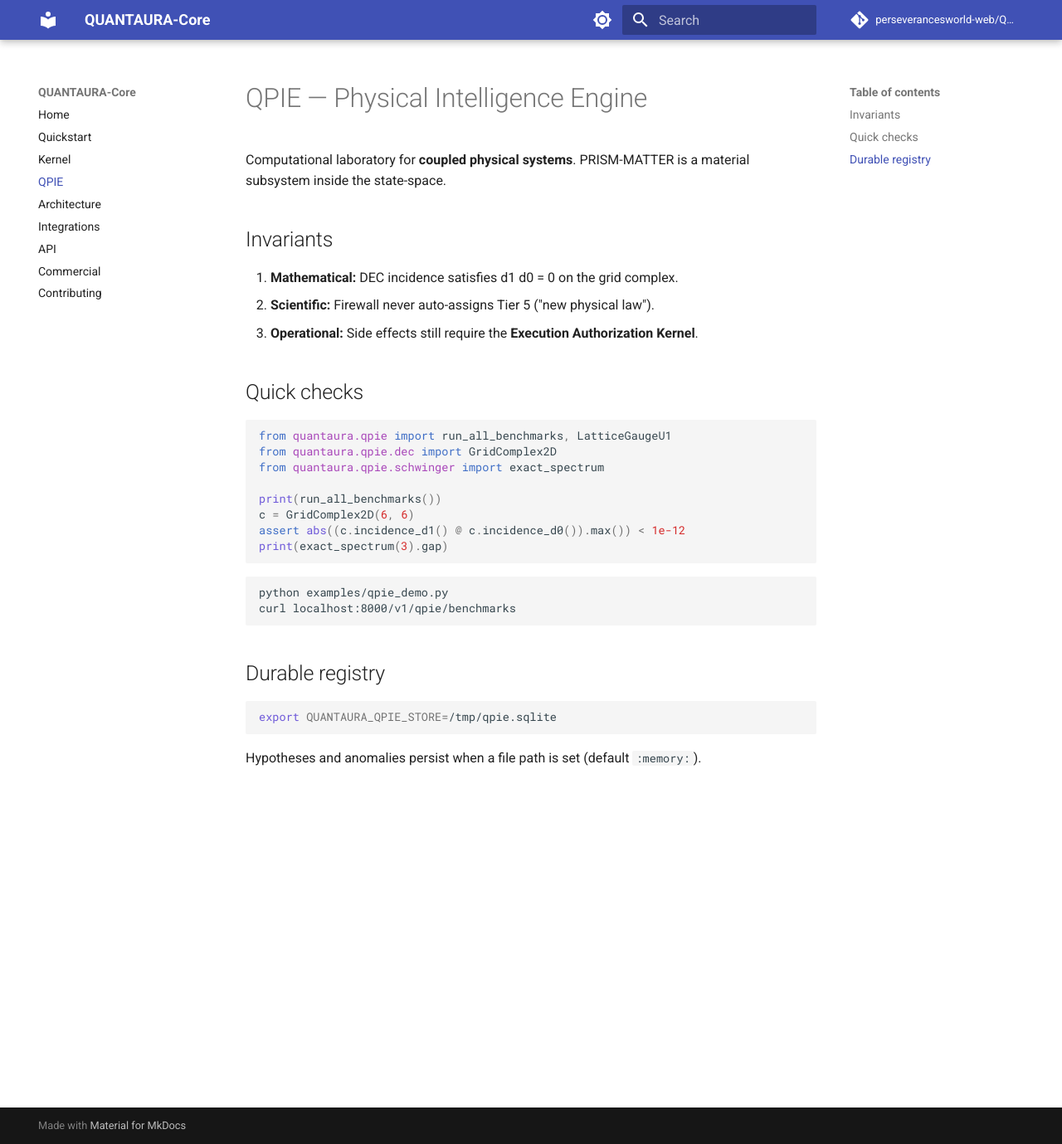
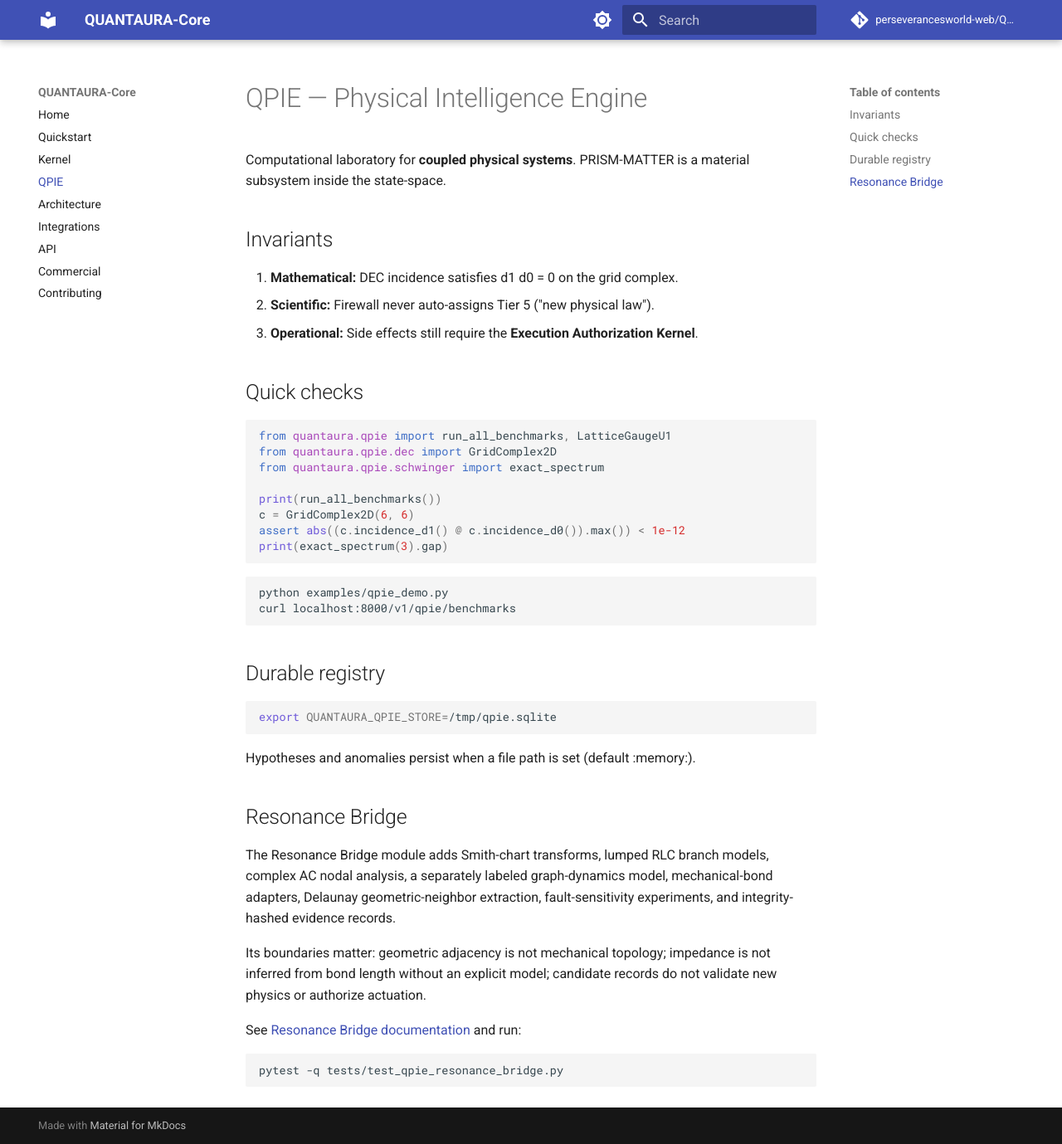
Before and after one commit to perseverancesworld-web/QUANTAURA-Core, an MkDocs documentation site: the page built from docs/qpie.md, in a window 1280 px wide and 1379 px high. Shown: the whole window at 83% size. Built offline with MkDocs 1.6.1 and Material for MkDocs 9.7.7, drawn with Linux system fonts in a browser that asks for light colours; comment, search, counter and statistics services are not loaded.

Commit message:
Link Resonance Bridge in QPIE documentation

````diff
--- a/docs/qpie.md
+++ b/docs/qpie.md
@@ -32,4 +32,16 @@ curl localhost:8000/v1/qpie/benchmarks
 export QUANTAURA_QPIE_STORE=/tmp/qpie.sqlite
 ```
 
-Hypotheses and anomalies persist when a file path is set (default `:memory:`).
+Hypotheses and anomalies persist when a file path is set (default :memory:).
+
+## Resonance Bridge
+
+The Resonance Bridge module adds Smith-chart transforms, lumped RLC branch models, complex AC nodal analysis, a separately labeled graph-dynamics model, mechanical-bond adapters, Delaunay geometric-neighbor extraction, fault-sensitivity experiments, and integrity-hashed evidence records.
+
+Its boundaries matter: geometric adjacency is not mechanical topology; impedance is not inferred from bond length without an explicit model; candidate records do not validate new physics or authorize actuation.
+
+See [Resonance Bridge documentation](resonance-bridge.md) and run:
+
+```bash
+pytest -q tests/test_qpie_resonance_bridge.py
+```
````
